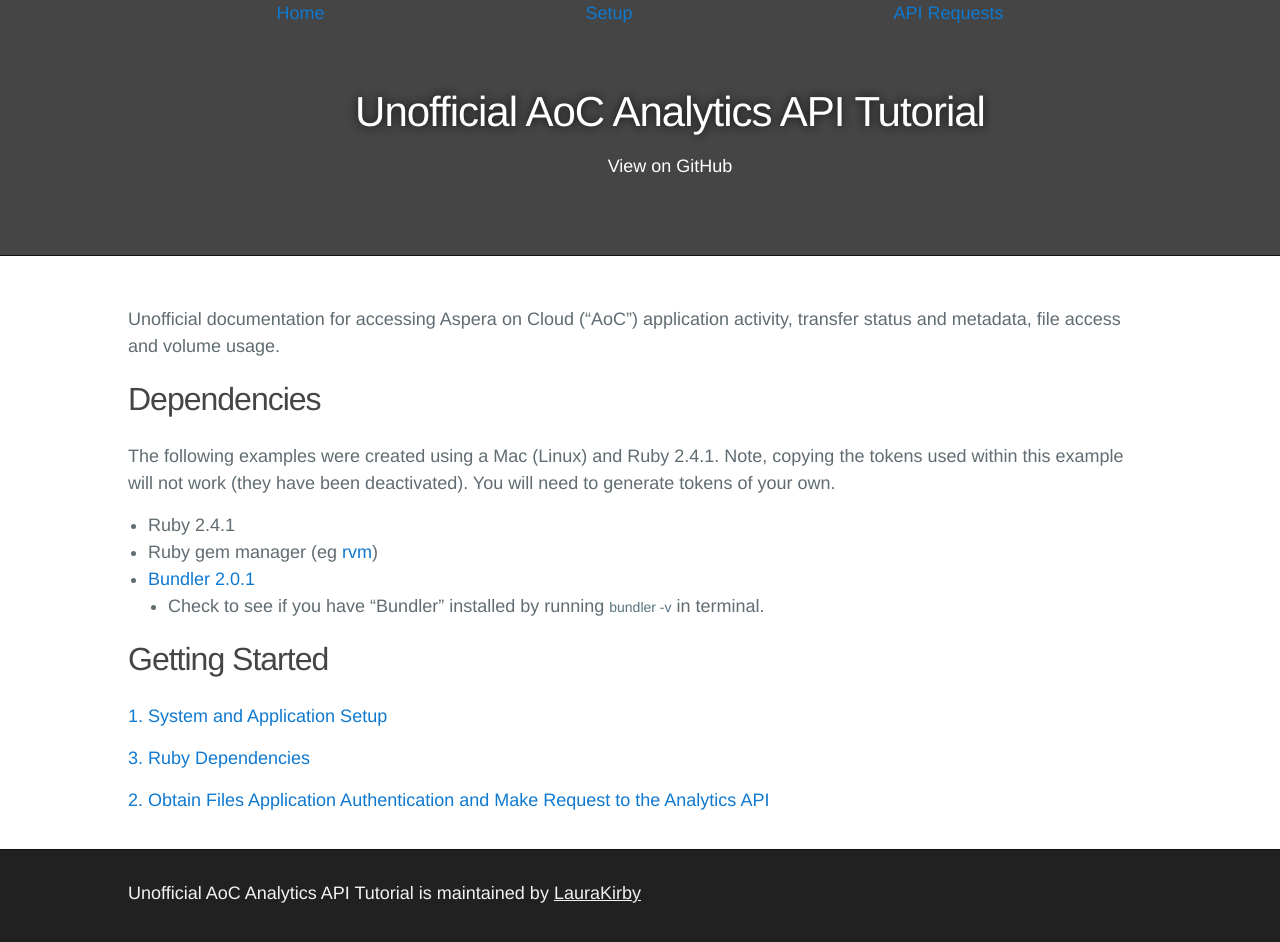
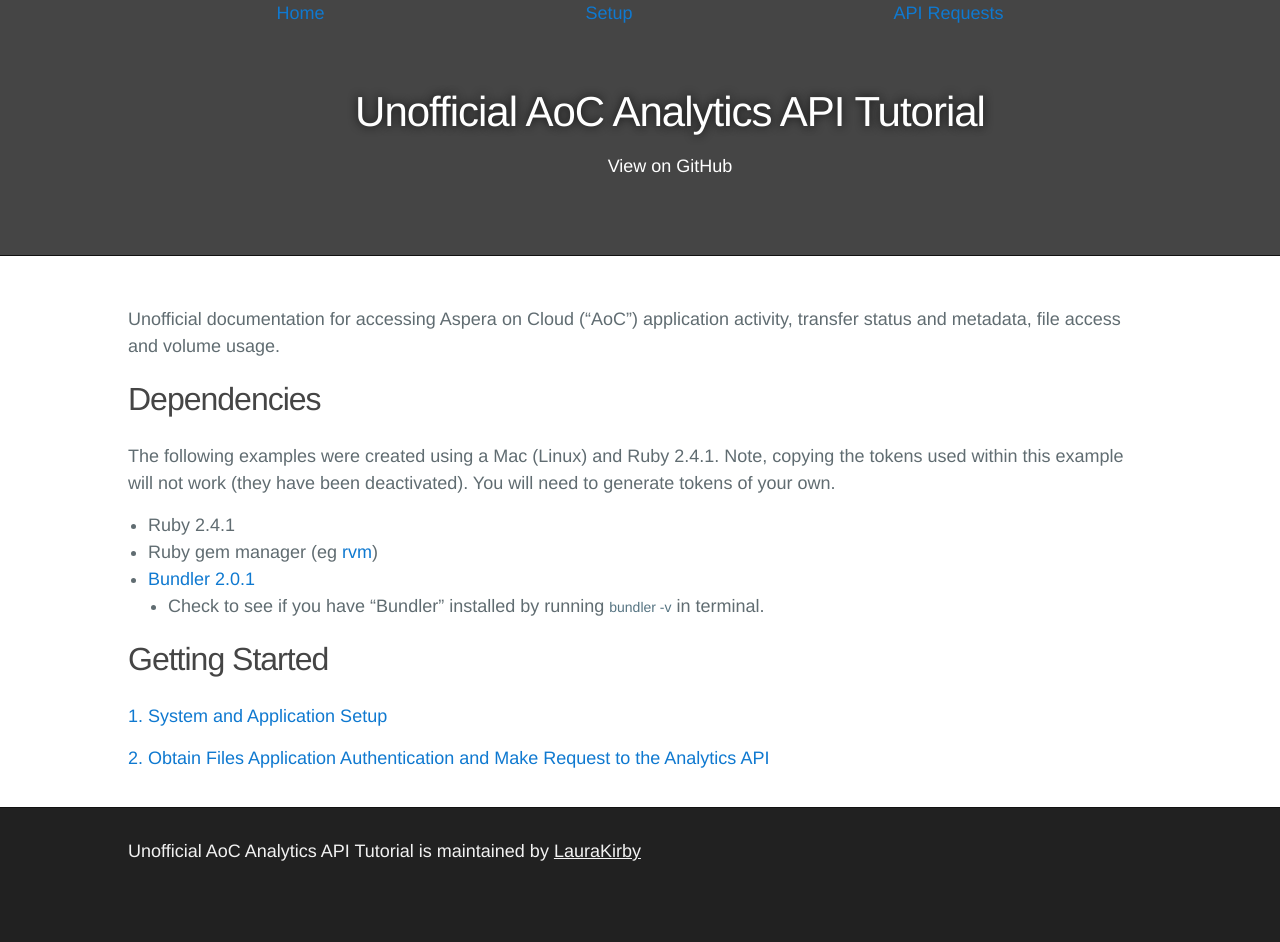
Before and after one commit to LauraKirby/aspera-ibm-analytics-api, a Jekyll site: the page built from index.md, in a window 1280 px wide. Built offline with Jekyll 4.4.1, drawn with Linux system fonts in a browser that asks for light colours; our own code applies the rules of GitHub Pages for plain Markdown files; the repository's description, which GitHub fills in, is left out; after the commit the page ends 900 px from its top, so only the background shows below that.

Commit message:
remove ruby dependencies link

```diff
--- a/index.md
+++ b/index.md
@@ -13,6 +13,4 @@ The following examples were created using a Mac (Linux) and Ruby 2.4.1. Note, co
 
 [1. System and Application Setup](./setup.md)
 
-[3. Ruby Dependencies](./ruby_dependencies.md)
-
 [2. Obtain Files Application Authentication and Make Request to the Analytics API](./analytics-api.md)
```
